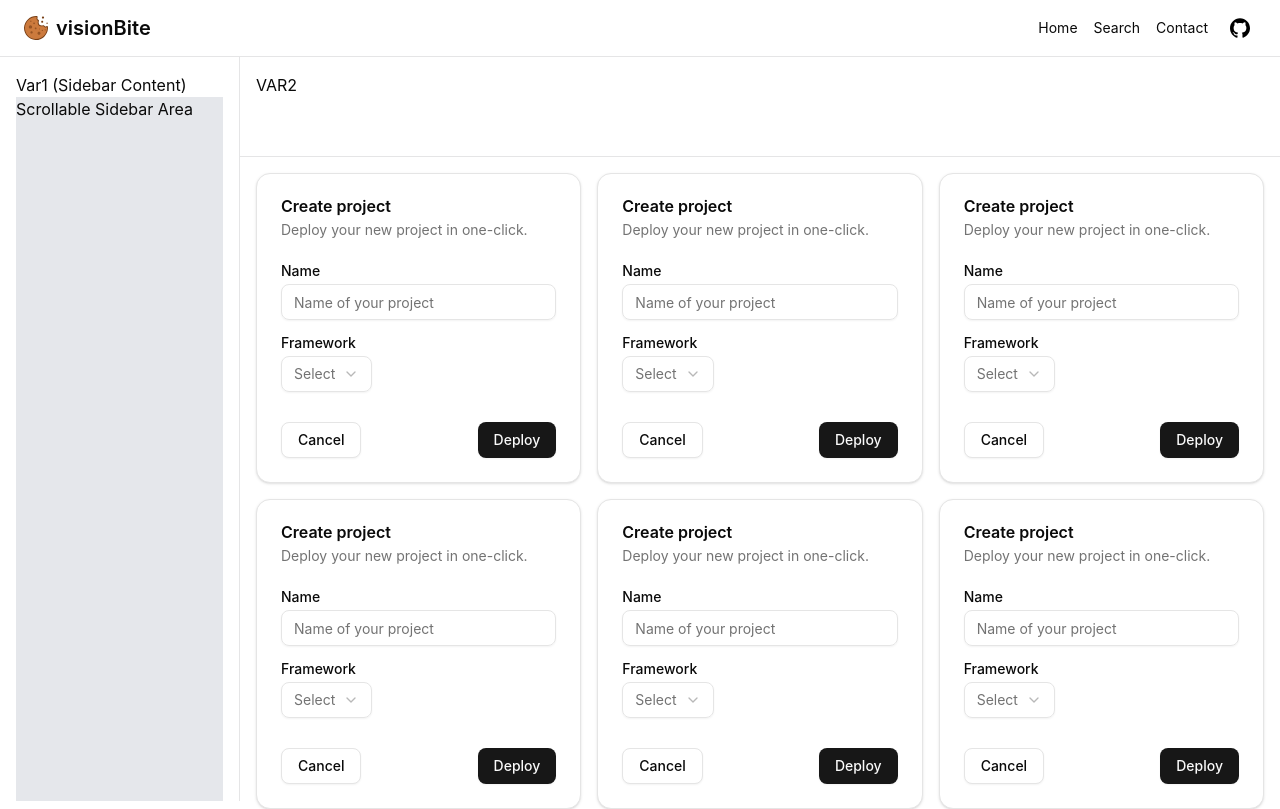
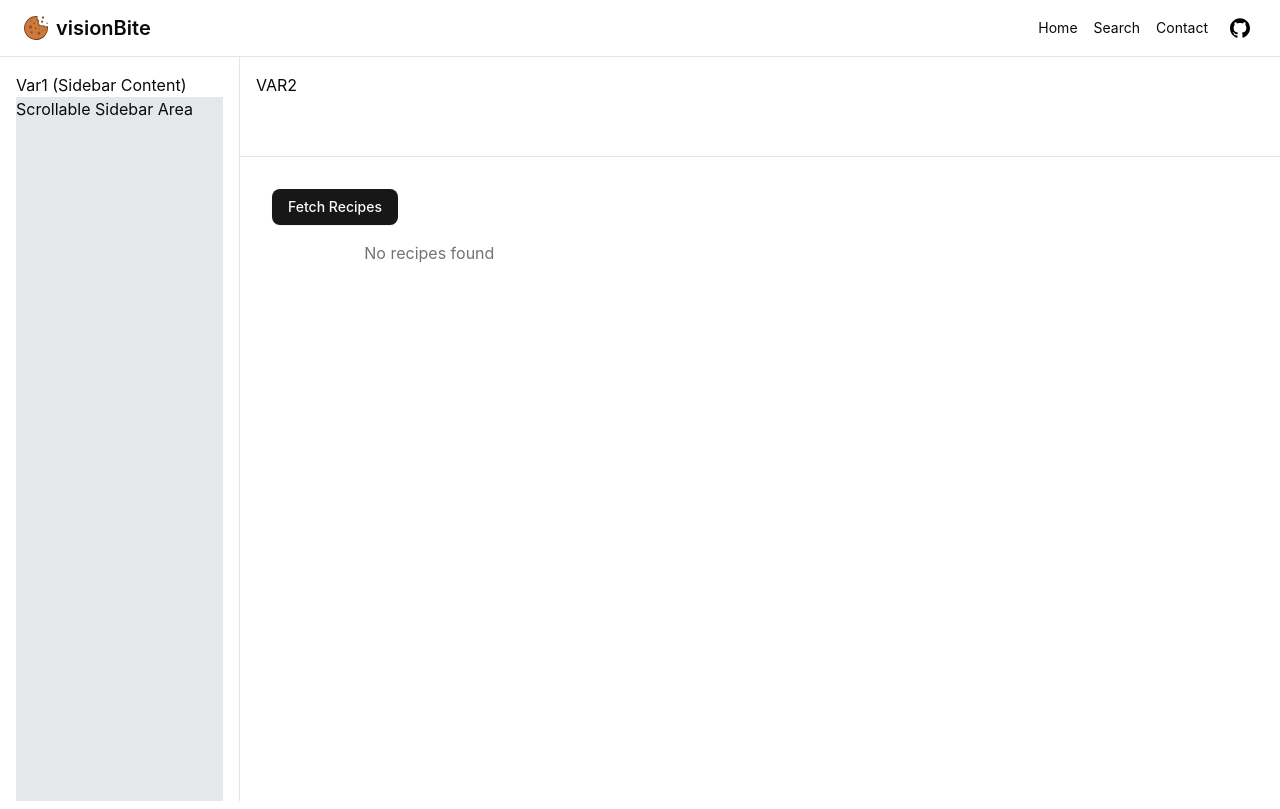
Before and after one commit to JijeuStefan/ThesisApp, a React (Vite) app in the folder recipie-app/: page /recipe/1 in a window 1280 px wide. Shown: the top 809 px of the page. Built offline with nearby package versions, Linux system fonts and the light colour scheme.

Commit message:
content area
added the recipes result query to the content area and a little styling to the cards

```diff
--- a/recipie-app/package.json
+++ b/recipie-app/package.json
@@ -18,6 +18,7 @@
     "axios": "^1.9.0",
     "class-variance-authority": "^0.7.1",
     "clsx": "^2.1.1",
+    "dompurify": "^3.2.5",
     "lucide": "^0.503.0",
     "lucide-react": "^0.503.0",
     "react": "^19.0.0",
--- a/recipie-app/src/app/pages/search/ContentArea.jsx
+++ b/recipie-app/src/app/pages/search/ContentArea.jsx
@@ -1,5 +1,7 @@
 import axios from "axios";
-import { useEffect, useState } from "react";
+import { useState } from "react";
+import DOMPurify from 'dompurify';
+import { Check, X, Clock4 } from 'lucide-react';
 
 import { Button } from "@/components/ui/button"
 import {
@@ -10,20 +12,11 @@ import {
   CardHeader,
   CardTitle,
 } from "@/components/ui/card"
-import { Input } from "@/components/ui/input"
-import { Label } from "@/components/ui/label"
-import {
-  Select,
-  SelectContent,
-  SelectItem,
-  SelectTrigger,
-  SelectValue,
-} from "@/components/ui/select"
 
 
 export default function ContentArea(){
-    const [recipies, setRecipies] = useState("");
-    let subArray =[1,2,3,4,5,6,1,2,3,4,5,6,1,2,3,4,5,6];
+    const [recipes, setRecipes] = useState([]);
+    const [isLoading,setLoading] = useState(false);
     const options = {
         method: 'GET',
         url: 'https://spoonacular-recipe-food-nutrition-v1.p.rapidapi.com/recipes/complexSearch',
@@ -35,7 +28,7 @@ export default function ContentArea(){
           excludeIngredients: 'eggs',
           instructionsRequired: 'true',
           fillIngredients: 'false',
-          addRecipeInformation: 'false',
+          addRecipeInformation: 'true',
           addRecipeInstructions: 'false',
           addRecipeNutrition: 'false',
           maxReadyTime: '45',
@@ -51,11 +44,13 @@ export default function ContentArea(){
       };
 
 
-    async function handleClick() {
+    async function fetchRecipes() {
+      setRecipes([]);
+      setLoading(true);
         try {
             const response = await axios.request(options);
             console.log(response.data);
-            setRecipies(response.data.results);
+            setRecipes(response.data.results);
         } catch (error) {
             console.error(error);
         }
@@ -65,67 +60,51 @@ export default function ContentArea(){
 
 
     return (
-        <div className="grid grid-cols-1 items-start p-4 gap-4 md:grid-cols-2 lg:grid-cols-3">
-            {/* <Button onClick={handleClick}>Fetch Data</Button> */}
-            { subArray.map((recipie) => {
+      <div className="container mx-auto p-4">
+        <div className="mb-4">
+          <Button onClick={fetchRecipes}>
+            Fetch Recipes
+          </Button>
+        </div>
+
+        <div className="grid grid-cols-1 items-start gap-4 md:grid-cols-2 lg:grid-cols-3">
+            { recipes && recipes.map((recipe, index) => {
                 return (
-                    <Card className="w-full max-w-md mx-auto">
-                    <CardHeader>
-                      <CardTitle>Create project</CardTitle>
-                      <CardDescription>Deploy your new project in one-click.</CardDescription>
+                    <Card key={index} className="h-full w-full max-w-md mx-auto overflow-hidden">
+                      <CardHeader className="p-0">
+                        <img className="w-full h-48 object-cover" src={recipe.image} alt={recipe.title}></img>
                       </CardHeader>
-                    <CardContent>
-                      <form>
-                        <div className="grid w-full items-center gap-4">
-                          <div className="flex flex-col space-y-1.5">
-                            <Label htmlFor="name">Name</Label>
-                            <Input id="name" placeholder="Name of your project" />
+                      <CardContent className="flex flex-col gap-2">
+                      <div className="flex flex-row items-center justify-start gap-4 text-sm text-muted-foreground"> {/* Style container */}
+                        <div className="flex items-center gap-1" aria-label={`${recipe.usedIngredientCount} ingredients used`}>
+                            <Check className="h-5 w-5 text-green-600"/>
+                            <p>{recipe.usedIngredientCount} <span className="sr-only">used</span></p>
                         </div>
-                          <div className="flex flex-col space-y-1.5">
-                            <Label htmlFor="framework">Framework</Label>
-                            <Select>
-                              <SelectTrigger id="framework">
-                                <SelectValue placeholder="Select" />
-                              </SelectTrigger>
-                              <SelectContent position="popper">
-                                <SelectItem value="next">Next.js</SelectItem>
-                                <SelectItem value="sveltekit">SvelteKit</SelectItem>
-                                <SelectItem value="astro">Astro</SelectItem>
-                                <SelectItem value="nuxt">Nuxt.js</SelectItem>
-                              </SelectContent>
-                            </Select>
+
+                        <div className="flex items-center gap-1" aria-label={`${recipe.missedIngredientCount} ingredients missed`}>
+                            <X className="h-5 w-5 text-red-600"/>
+                            <p>{recipe.missedIngredientCount} <span className="sr-only">missed</span></p>
+                        </div>
+                        <div className="flex items-center gap-1" aria-label={`Ready in ${recipe.readyInMinutes} minutes`}>
+                            <Clock4 className="h-4 w-4"/>
+                            <p>{recipe.readyInMinutes} <span className="sr-only">min</span></p>
                         </div>
                       </div>
-                      </form>
+                        <CardTitle>{recipe.title}</CardTitle>
+                        <CardDescription>
+                          <p className="line-clamp-3" dangerouslySetInnerHTML={{ __html: DOMPurify.sanitize(recipe.summary) }} />
+                        </CardDescription>
                       </CardContent>
                       <CardFooter className="flex justify-between">
-                      <Button variant="outline">Cancel</Button>
-                      <Button>Deploy</Button>
+                        <Button variant="outline">Nutrition</Button>
+                        <Button>Cook it</Button>
                       </CardFooter>
                   </Card>
-                )
-
-            })}
-            {/* {recipies ?  (recipies.map((recipie) => {
-                return (
-                    <Card key={recipie} className="w-[300px]">
-                        <CardHeader className="p-0">
-                            <div className="w-full overflow-hidden">
-                                <img src={recipie.image} alt="House" className="w-full h-full object-cover" />
+                )})
+            }
+            {recipes.length === 0 && (
+              <div className="coll-span-full text-center text-muted-foreground">No recipes found</div>)}
         </div>
-                        </CardHeader>
-                        <CardContent>
-
-                        </CardContent>
-                        <CardFooter className="flex justify-between">
-                            <Button variant="outline">Cancel</Button>
-                            <Button>Deploy</Button>
-                        </CardFooter>
-                    </Card>
-
-                )
-            })) : <div>Loading...</div>
-            } */}
         </div>
     )
 }
--- a/recipie-app/src/app/pages/search/SearchRecipies.jsx
+++ b/recipie-app/src/app/pages/search/SearchRecipies.jsx
@@ -9,21 +9,20 @@ export default function SearchRecipies(){
           <Header />
           <main className="flex-grow font-inter">
             <div className="grid grid-cols-1 grid-rows-[100px_minmax(0,1fr)] h-full md:grid-cols-[240px_minmax(0,1fr)]">
-              <div className="row-start-1 row-span-2 hidden shrink-0 border-r border-gray-950/10 md:sticky md:block
-              md:top-14 h-[calc(100vh-3.5rem)] overflow-y-auto">
-                <div className="p-4"> {/* Added padding for content */}
+              <div className="row-start-1 row-span-2 hidden shrink-0 border-r border-gray-950/10 md:sticky md:block md:top-14 h-[calc(100vh-3.5rem)] overflow-y-auto">
+                <div className="flex flex-col p-4"> {/* Added padding for content */}
                   Var1 (Sidebar Content)
                   {/* Add more sidebar content here to test scrolling */}
                   <div className="h-[1000px] bg-gray-200">Scrollable Sidebar Area</div>
                 </div>
               </div>
               <div className="row-start-1 row-span-1 border-b border-gray-950/10">
-                <div className="flex flex-row p-4">
+                <div className="flex flex-row p-4 h-full">
                     VAR2
                 </div>
               </div>
               <div className="row-start-2 row-span-1 border-gray-950/10 overflow-auto">
-                <div className="flex flex-col">
+                <div className="flex flex-col p-4">
                   <ContentArea/>
                 </div>
               </div>
```
Also changed, not shown: 1 other file (tests, documents, lock files or other folders). Lines whose indentation alone changed are shown as unchanged.
